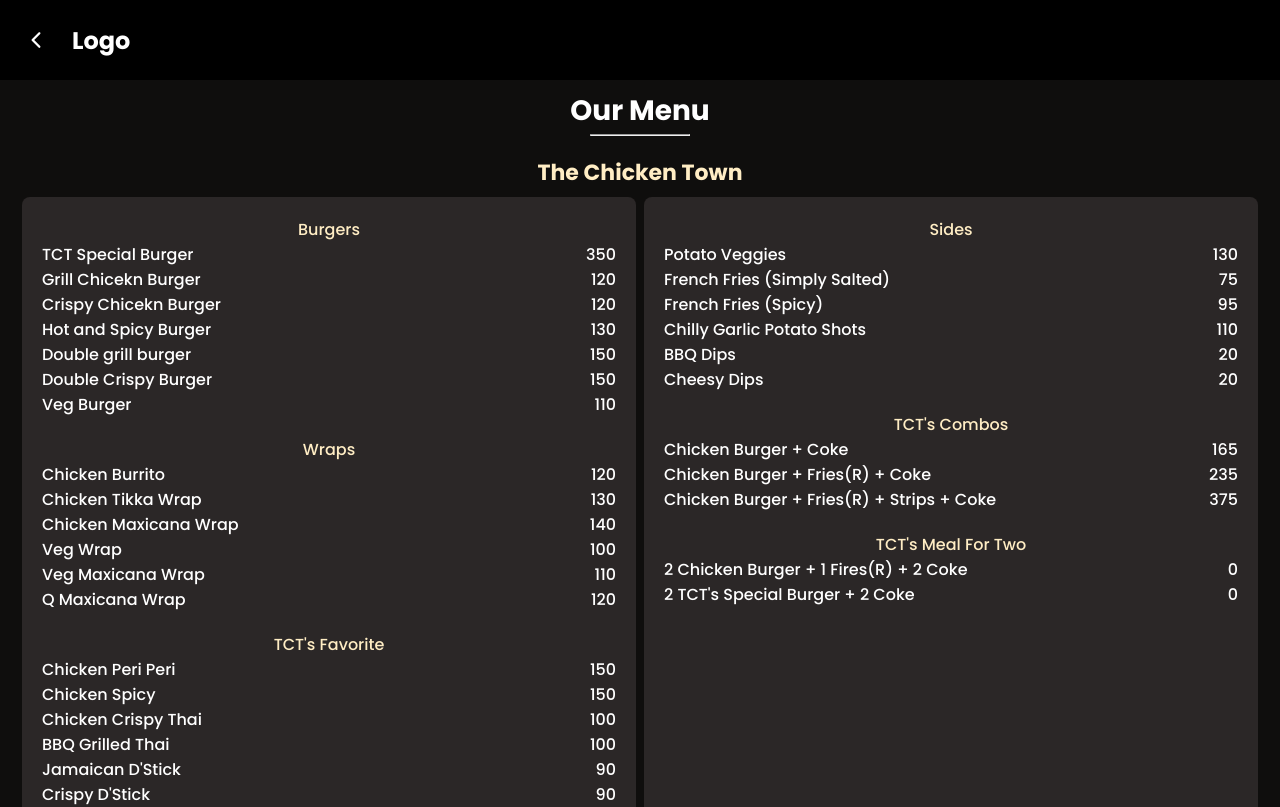
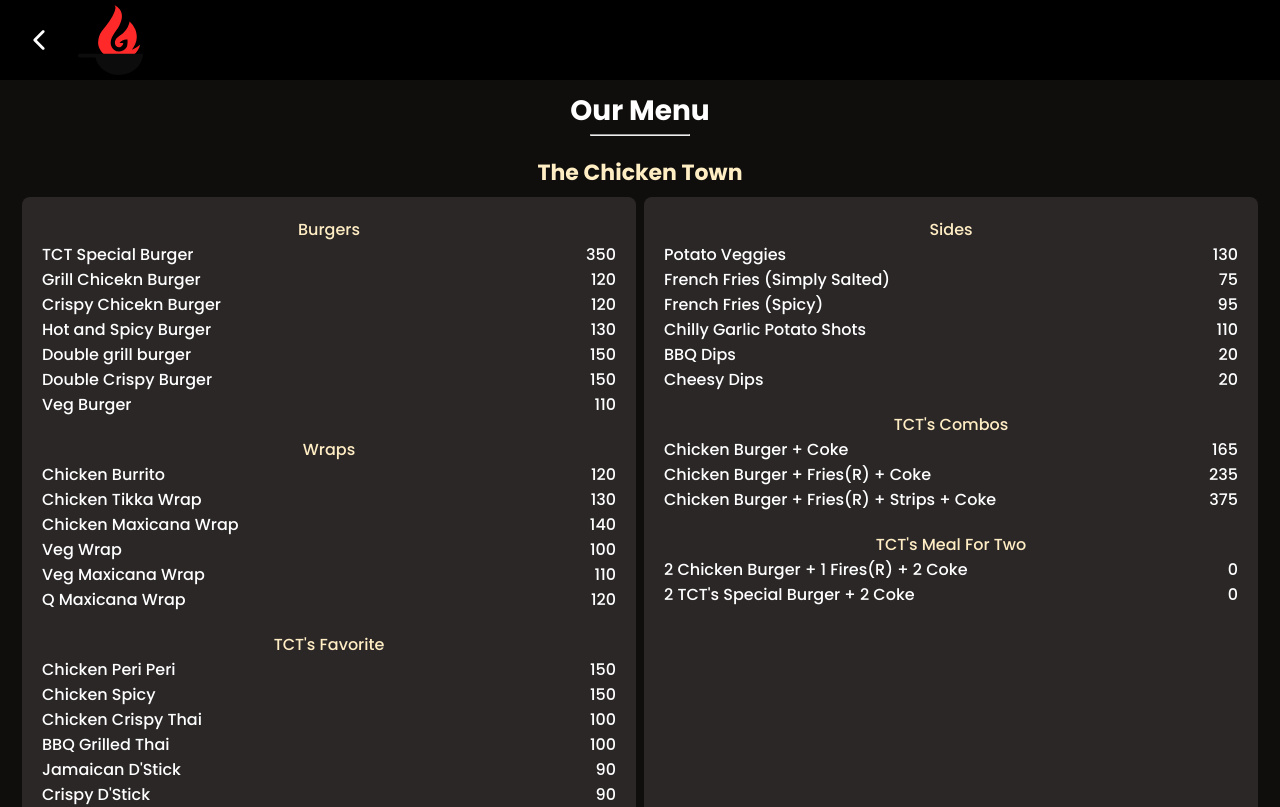
Before and after one commit to varadgauthankar/gauthankars-kitchen, a React (Create React App) app: page /menu in a window 1280 px wide. Shown: the top 807 px of the page. Built offline with nearby package versions, Linux system fonts and the light colour scheme.

Commit message:
added logo on menue page

```diff
--- a/src/components/Menue/MenueNavbar/MenueNavbarElements.js
+++ b/src/components/Menue/MenueNavbar/MenueNavbarElements.js
@@ -40,6 +40,10 @@ export const NavLogo = styled(LinkRouter)`
   text-decoration: none;
 `;
 
+export const NavLogoImg = styled.img`
+  height: 70px;
+`;
+
 export const NavBackIcon = styled(LinkRouter)`
   color: #fff;
   justify-self: flex-start;
--- a/src/components/Menue/MenueNavbar/index.js
+++ b/src/components/Menue/MenueNavbar/index.js
@@ -4,7 +4,10 @@ import {
   NavBackIcon,
   NavbarContainer,
   NavLogo,
+  NavLogoImg,
 } from "../MenueNavbar/MenueNavbarElements";
+
+import logo_flame from "../../../images/logo/gauthankars_kitchen_flame.svg";
 
 import { IoIosArrowBack } from "react-icons/io";
 
@@ -14,9 +17,11 @@ const Navbar = () => {
       <Nav>
         <NavbarContainer>
           <NavBackIcon to="/">
-            <IoIosArrowBack />
+            <IoIosArrowBack size={30} />
           </NavBackIcon>
-          <NavLogo to="/">Logo</NavLogo>
+          <NavLogo to="/">
+            <NavLogoImg src={logo_flame} />
+          </NavLogo>
         </NavbarContainer>
       </Nav>
     </>
```
